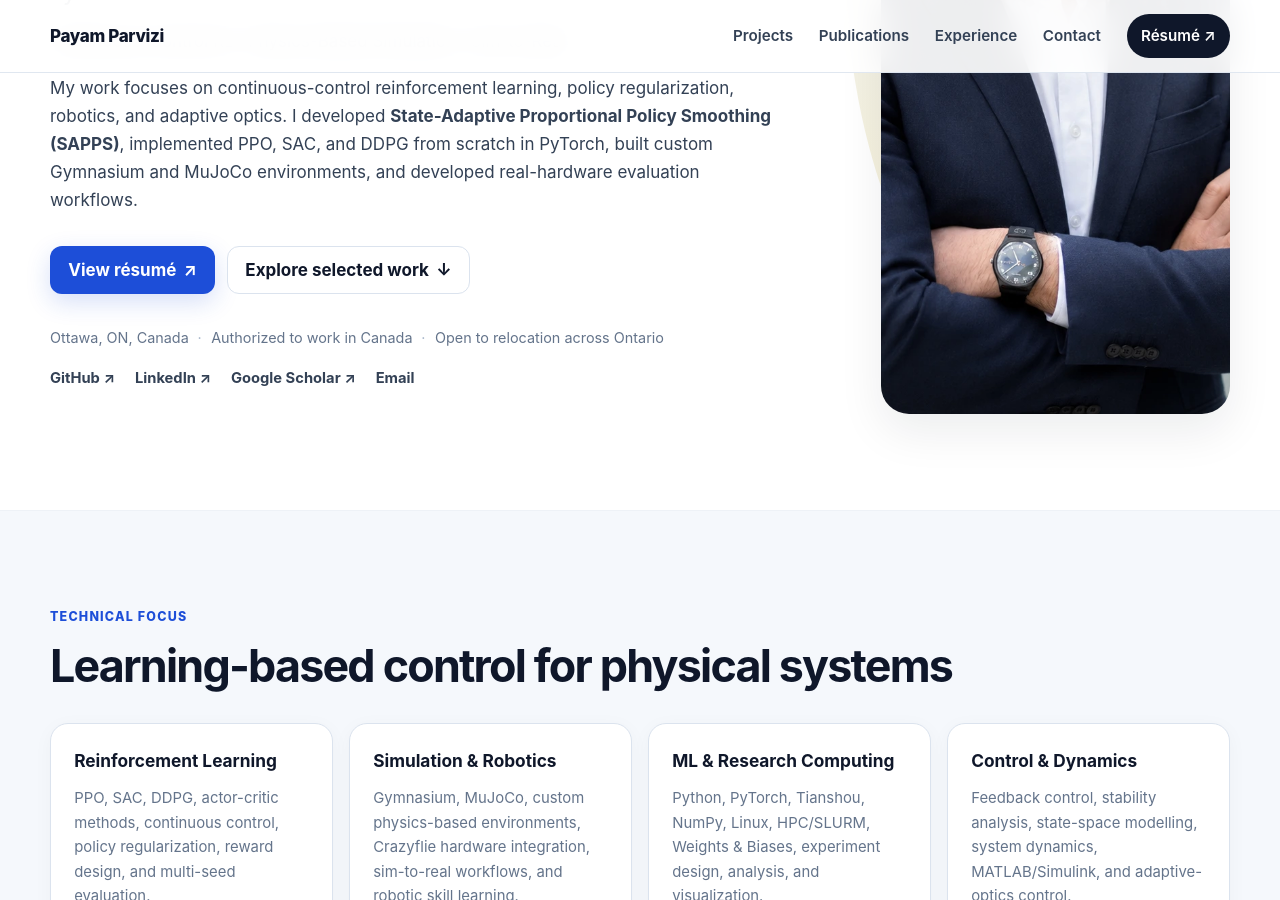
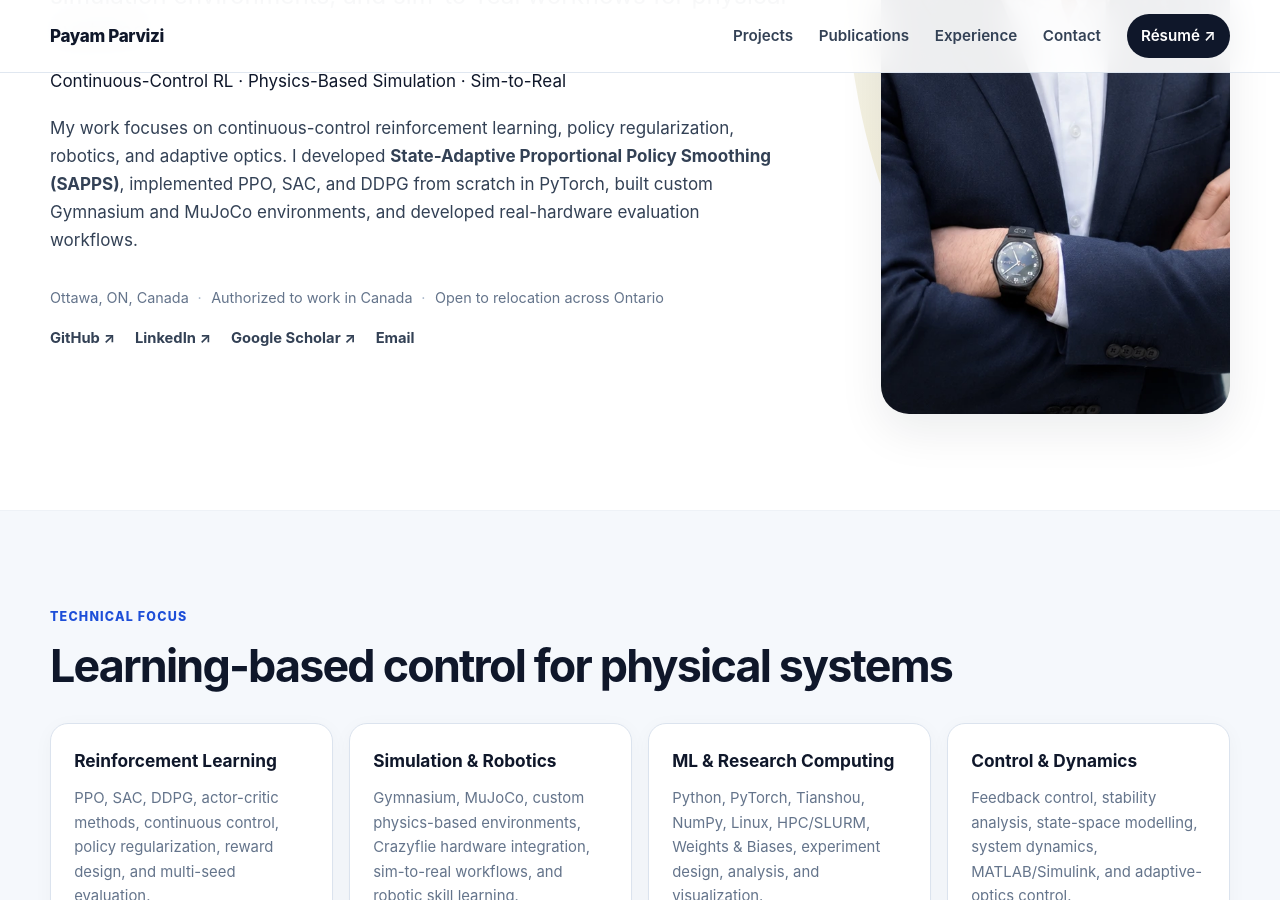
Before and after one commit to payamparvizi/payamparvizi.github.io, a Jekyll site: the page built from index.html, in a window 1280 px wide and 900 px high, scrolled down 595 px. Built offline with Jekyll 4.4.1, drawn with Linux system fonts in a browser that asks for light colours.

Commit message:
Update index.html

```diff
--- a/index.html
+++ b/index.html
@@ -23,10 +23,10 @@
         My work focuses on continuous-control reinforcement learning, policy regularization, robotics, and adaptive optics. I developed <strong>State-Adaptive Proportional Policy Smoothing (SAPPS)</strong>, implemented PPO, SAC, and DDPG from scratch in PyTorch, built custom Gymnasium and MuJoCo environments, and developed real-hardware evaluation workflows.
       </p>
 
-      <div class="hero-actions" aria-label="Primary actions">
+      <!-- <div class="hero-actions" aria-label="Primary actions">
         <a class="button button-primary" href="{{ '/Payam_Parvizi_Resume.pdf' | relative_url }}" target="_blank" rel="noopener noreferrer">View résumé <span aria-hidden="true">↗</span></a>
         <a class="button button-secondary" href="#work">Explore selected work <span aria-hidden="true">↓</span></a>
-      </div>
+      </div> -->
 
       <ul class="hero-meta" aria-label="Location and availability">
         <li>Ottawa, ON, Canada</li>
```
